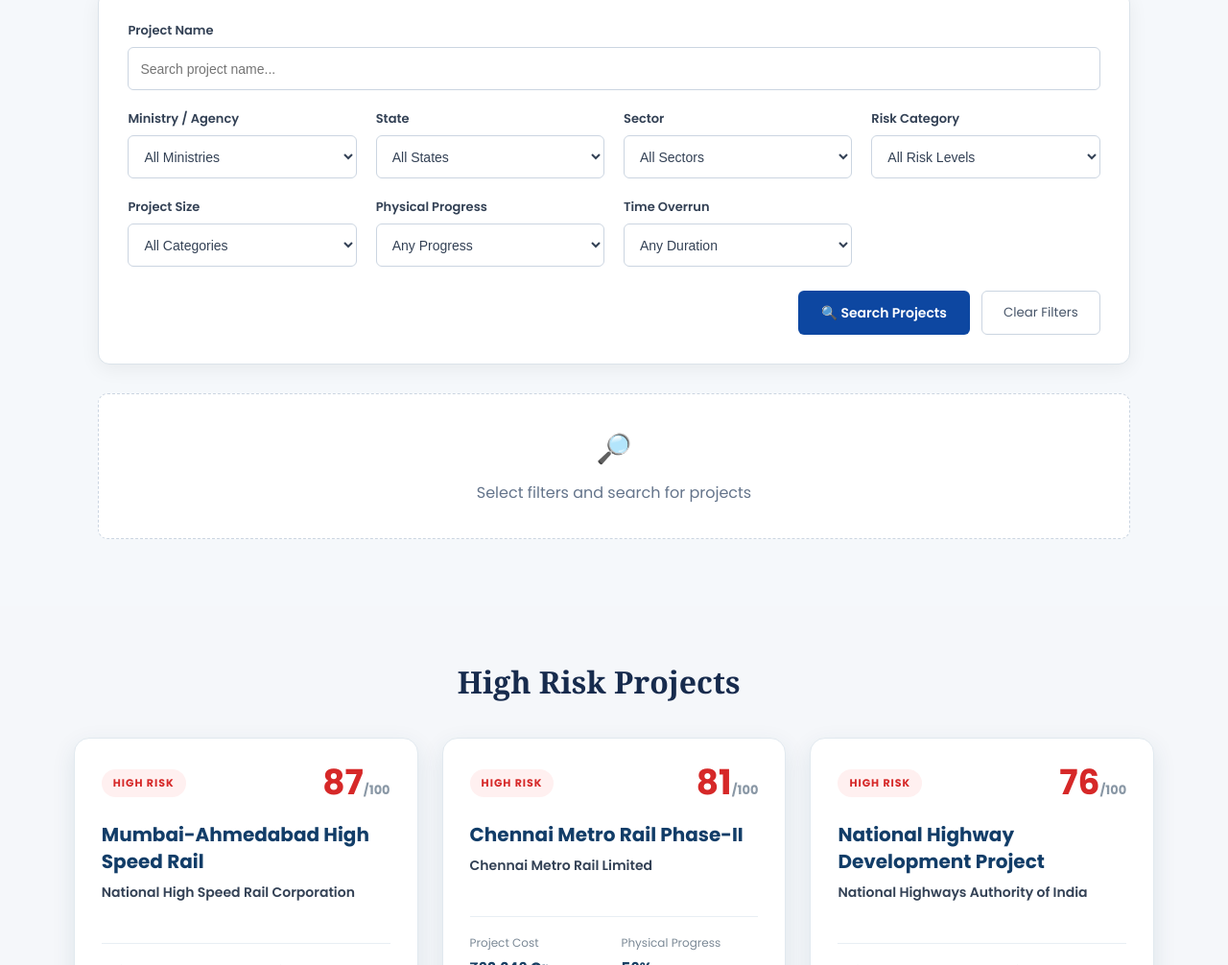
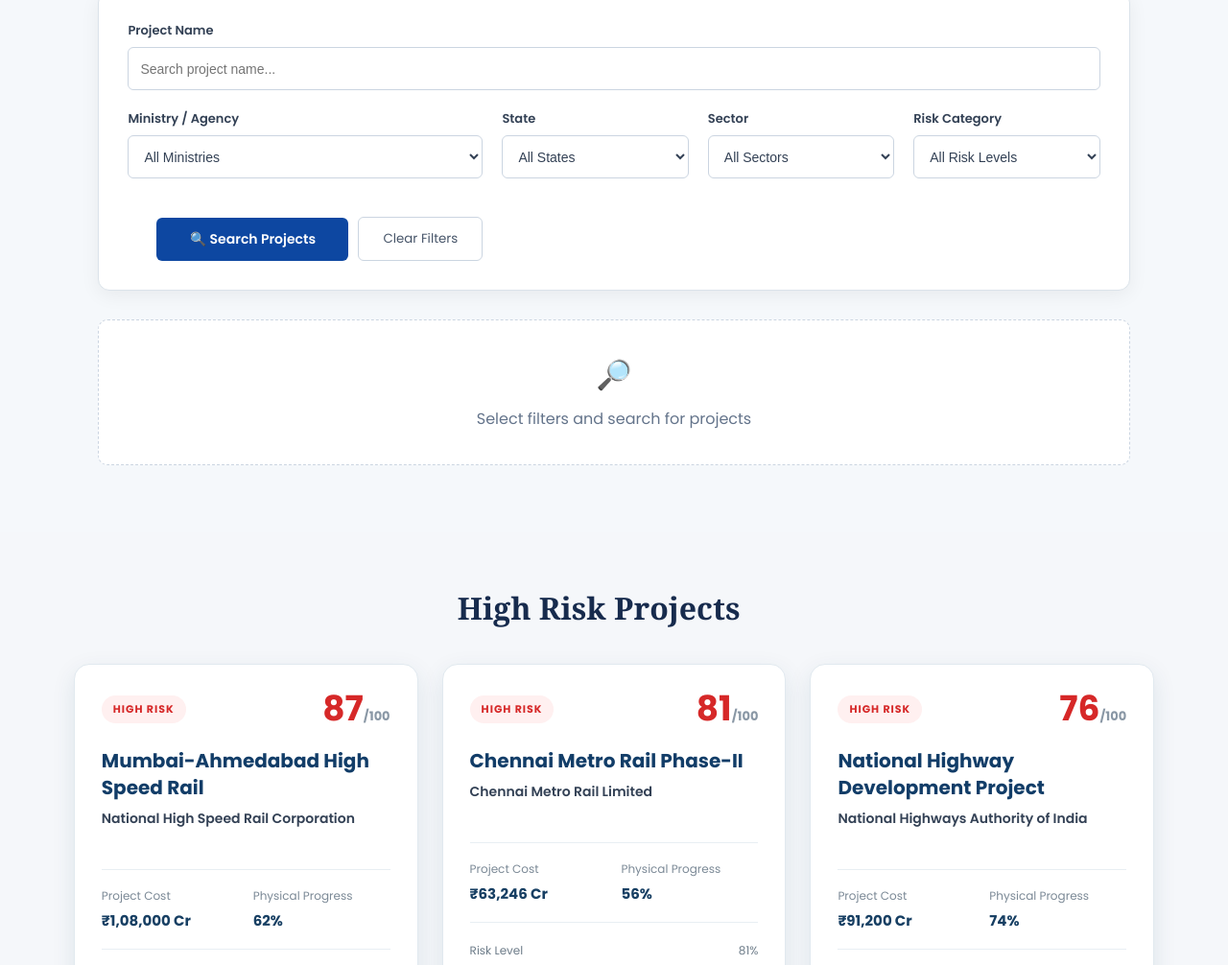
Before and after one commit to Omdurekar/PROJECT-SIH-, a plain HTML site: page index.html in a window 1280 px wide. Shown: the part 1410-2416 px from the top of the page at 96% size. Drawn offline with Linux system fonts and the light colour scheme.

Commit message:
Updated PAIMANA frontend

```diff
--- a/index.html
+++ b/index.html
@@ -548,7 +548,7 @@
 
 
         <!-- Project Size -->
-        <div class="search-field">
+        <!-- <div class="search-field">
 
             <label for="projectSize">
                 Project Size
@@ -566,8 +566,8 @@
         </div>
 
 
-        <!-- Physical Progress -->
-        <div class="search-field">
+        Physical Progress -->
+        <!-- <div class="search-field">
 
             <label for="progress">
                 Physical Progress
@@ -583,11 +583,11 @@
 
             </select>
 
-        </div>
+        </div> -->
 
 
         <!-- Time Overrun -->
-        <div class="search-field">
+        <!-- <div class="search-field">
 
             <label for="overrun">
                 Time Overrun
@@ -603,7 +603,7 @@
 
             </select>
 
-        </div>
+        </div> -->
 
 
         <!-- Buttons -->
--- a/style.css
+++ b/style.css
@@ -2031,6 +2031,7 @@ nav {
 
     gap: 20px;
 
+
 }
 
 
@@ -2102,23 +2103,20 @@ nav {
 
 .search-actions {
 
-    grid-column: span 4;
-
     display: flex;
-
-    justify-content: flex-end;
-
-    gap: 12px;
-
-    margin-top: 5px;
-
+    justify-content: flex-start;
+    align-items: center;
+    gap: 10px;
+    width: 100%;
+    padding-left: 30px;
+    margin-top: 20px;
 }
 
 
 .search-btn {
-
+    width:200px;
     border: none;
-
+    white-space: nowrap;
     background: #0d47a1;
 
     color: white;
@@ -2145,9 +2143,9 @@ nav {
 
 
 .clear-btn {
-
+    width:130px;
     background: white;
-
+    white-space:nowrap;
     color: #475569;
 
     border: 1px solid #cbd5e1;
```
